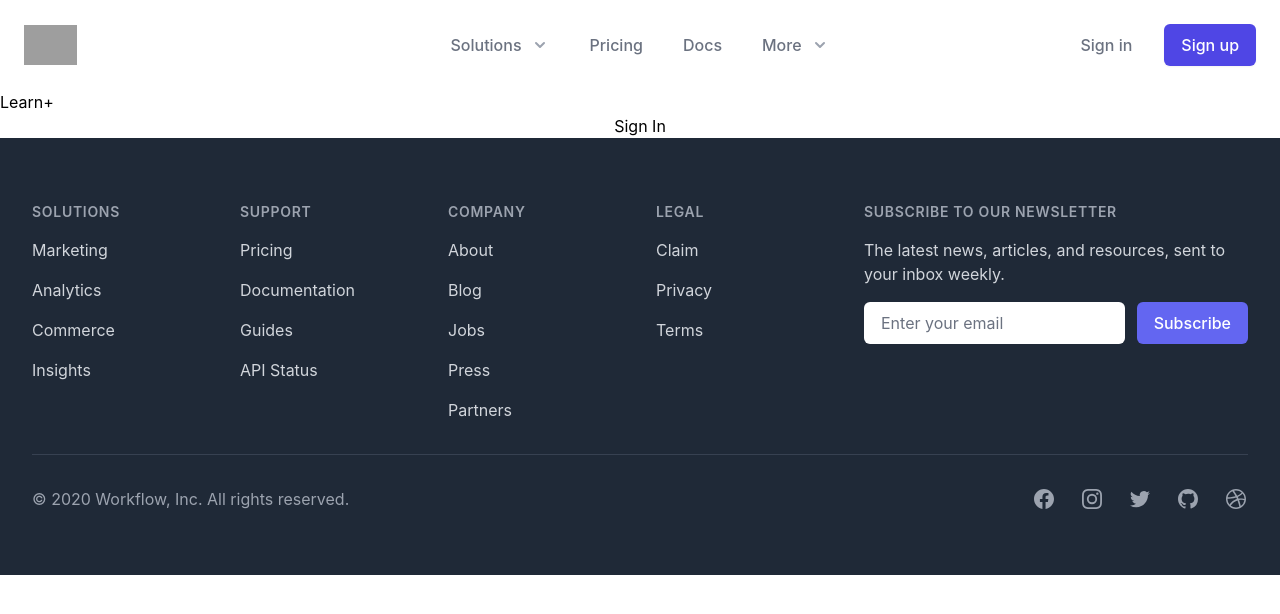
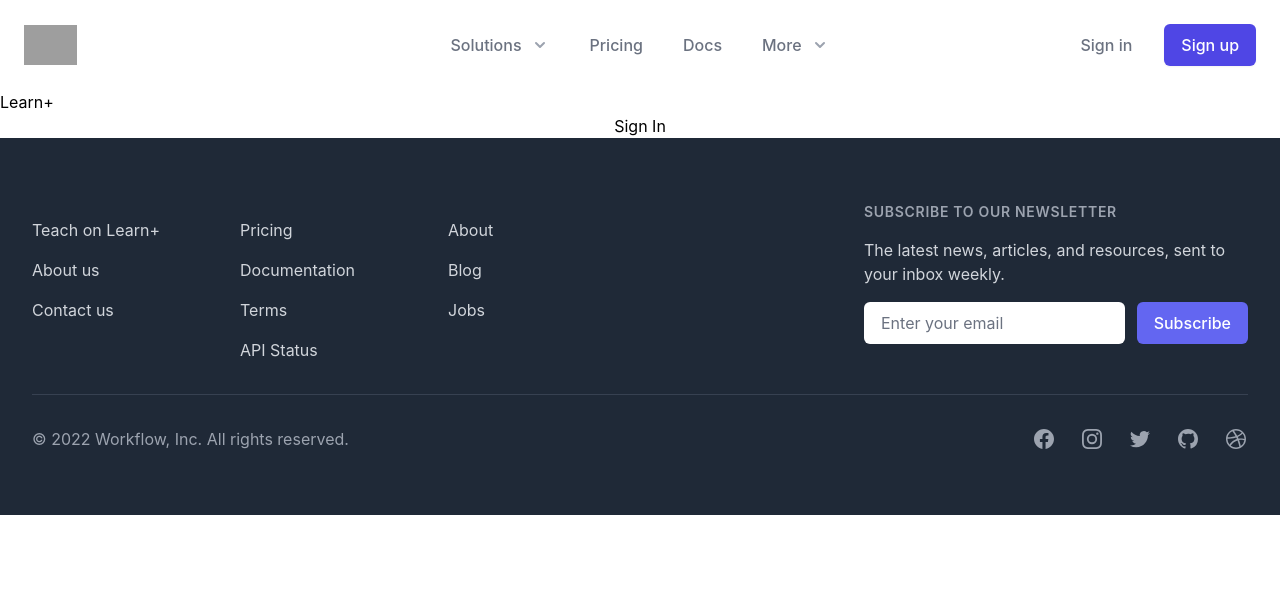
Before and after one commit to developer-sidani/E-Learning-System-Frontend, a Next.js app: page / in a window 1280 px wide. Shown: the top 614 px of the page. Built offline with nearby package versions, Linux system fonts and the light colour scheme; grey boxes are pictures that could not be loaded.

Commit message:
Update footer.jsx

```diff
--- a/src/components/footer/footer.jsx
+++ b/src/components/footer/footer.jsx
@@ -2,33 +2,30 @@ import React from 'react'
 
 const navigation = {
   solutions: [
-    { name: 'Marketing', href: '#' },
-    { name: 'Analytics', href: '#' },
-    { name: 'Commerce', href: '#' },
-    { name: 'Insights', href: '#' },
+    { name: 'Teach on Learn+', href: 'teach-with-us.jsx' },
+    { name: 'About us', href: '#' },
+    { name: 'Contact us', href: 'contact-us.jsx' },
   ],
   support: [
     { name: 'Pricing', href: '#' },
     { name: 'Documentation', href: '#' },
-    { name: 'Guides', href: '#' },
+    { name: 'Terms', href: '#' },
     { name: 'API Status', href: '#' },
   ],
   company: [
     { name: 'About', href: '#' },
     { name: 'Blog', href: '#' },
     { name: 'Jobs', href: '#' },
-    { name: 'Press', href: '#' },
-    { name: 'Partners', href: '#' },
   ],
-  legal: [
-    { name: 'Claim', href: '#' },
-    { name: 'Privacy', href: '#' },
-    { name: 'Terms', href: '#' },
-  ],
+  // legal: [
+  //   { name: 'Claim', href: '#' },
+  //   { name: 'Privacy', href: '#' },
+  //   { name: 'Terms', href: '#' },
+  // ],
   social: [
     {
       name: 'Facebook',
-      href: '#',
+      href: 'https://www.facebook.com/',
       icon: (props) => (
           <svg fill="currentColor" viewBox="0 0 24 24" {...props}>
             <path
@@ -41,7 +38,7 @@ const navigation = {
     },
     {
       name: 'Instagram',
-      href: '#',
+      href: 'https://www.instagram.com/accounts/login/',
       icon: (props) => (
           <svg fill="currentColor" viewBox="0 0 24 24" {...props}>
             <path
@@ -54,7 +51,7 @@ const navigation = {
     },
     {
       name: 'Twitter',
-      href: '#',
+      href: 'https://twitter.com/login?lang=en',
       icon: (props) => (
           <svg fill="currentColor" viewBox="0 0 24 24" {...props}>
             <path d="M8.29 20.251c7.547 0 11.675-6.253 11.675-11.675 0-.178 0-.355-.012-.53A8.348 8.348 0 0022 5.92a8.19 8.19 0 01-2.357.646 4.118 4.118 0 001.804-2.27 8.224 8.224 0 01-2.605.996 4.107 4.107 0 00-6.993 3.743 11.65 11.65 0 01-8.457-4.287 4.106 4.106 0 001.27 5.477A4.072 4.072 0 012.8 9.713v.052a4.105 4.105 0 003.292 4.022 4.095 4.095 0 01-1.853.07 4.108 4.108 0 003.834 2.85A8.233 8.233 0 012 18.407a11.616 11.616 0 006.29 1.84" />
@@ -63,7 +60,7 @@ const navigation = {
     },
     {
       name: 'GitHub',
-      href: '#',
+      href: 'https://github.com/',
       icon: (props) => (
           <svg fill="currentColor" viewBox="0 0 24 24" {...props}>
             <path
@@ -76,7 +73,7 @@ const navigation = {
     },
     {
       name: 'Dribbble',
-      href: '#',
+      href: 'dribbble.com',
       icon: (props) => (
           <svg fill="currentColor" viewBox="0 0 24 24" {...props}>
             <path
@@ -104,7 +101,7 @@ const Footer = () => {
                 <div className="grid grid-cols-2 gap-8 xl:col-span-2">
                   <div className="md:grid md:grid-cols-2 md:gap-8">
                     <div>
-                      <h3 className="text-sm font-semibold text-gray-400 tracking-wider uppercase">Solutions</h3>
+                      {/* <h3 className="text-sm font-semibold text-gray-400 tracking-wider uppercase">Solutions</h3> */}
                       <ul role="list" className="mt-4 space-y-4">
                         {navigation.solutions.map((item) => (
                           <li key={item.name}>
@@ -116,7 +113,7 @@ const Footer = () => {
                       </ul>
                     </div>
                     <div className="mt-12 md:mt-0">
-                      <h3 className="text-sm font-semibold text-gray-400 tracking-wider uppercase">Support</h3>
+                      {/* <h3 className="text-sm font-semibold text-gray-400 tracking-wider uppercase">Support</h3> */}
                       <ul role="list" className="mt-4 space-y-4">
                         {navigation.support.map((item) => (
                           <li key={item.name}>
@@ -130,7 +127,7 @@ const Footer = () => {
                   </div>
                   <div className="md:grid md:grid-cols-2 md:gap-8">
                     <div>
-                      <h3 className="text-sm font-semibold text-gray-400 tracking-wider uppercase">Company</h3>
+                      {/* <h3 className="text-sm font-semibold text-gray-400 tracking-wider uppercase">Company</h3> */}
                       <ul role="list" className="mt-4 space-y-4">
                         {navigation.company.map((item) => (
                           <li key={item.name}>
@@ -142,8 +139,8 @@ const Footer = () => {
                       </ul>
                     </div>
                     <div className="mt-12 md:mt-0">
-                      <h3 className="text-sm font-semibold text-gray-400 tracking-wider uppercase">Legal</h3>
-                      <ul role="list" className="mt-4 space-y-4">
+                      {/* <h3 className="text-sm font-semibold text-gray-400 tracking-wider uppercase">Legal</h3> */}
+                      {/* <ul role="list" className="mt-4 space-y-4">
                         {navigation.legal.map((item) => (
                           <li key={item.name}>
                             <a href={item.href} className="text-base text-gray-300 hover:text-white">
@@ -151,7 +148,7 @@ const Footer = () => {
                             </a>
                           </li>
                         ))}
-                      </ul>
+                      </ul> */}
                     </div>
                   </div>
                 </div>
@@ -196,7 +193,7 @@ const Footer = () => {
                   ))}
                 </div>
                 <p className="mt-8 text-base text-gray-400 md:mt-0 md:order-1">
-                  &copy; 2020 Workflow, Inc. All rights reserved.
+                  &copy; 2022 Workflow, Inc. All rights reserved.
                 </p>
               </div>
             </div>
```
